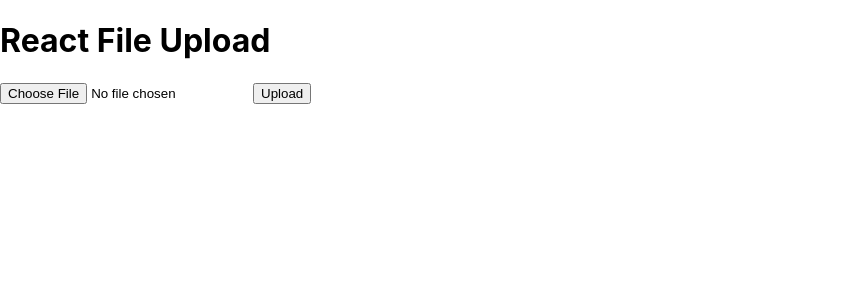
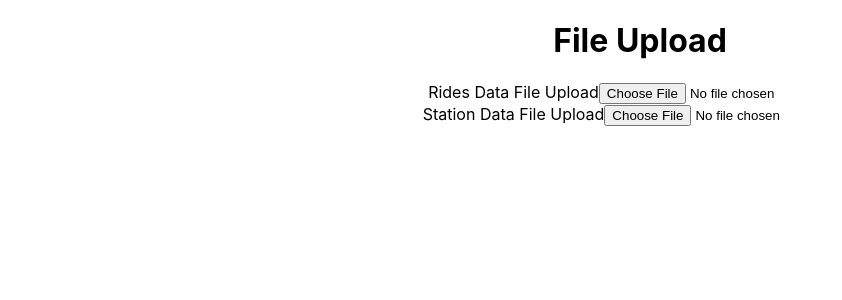
Before and after one commit to sunnytarawade/data_science_frontend, a React (Create React App) app: page / in a window 1280 px wide. Shown: the top 300 px of the page, without its empty margins (0-842 px from the left). Built offline with nearby package versions, Linux system fonts and the light colour scheme.

Commit message:
Made seperate file uploads for two files. Also seperated components in code

```diff
--- a/src/App.js
+++ b/src/App.js
@@ -1,17 +1,18 @@
 import React, { useState } from 'react';
-import CleanData from './components/CleanData';
-import FileUpload from './components/FileUpload';
+import CleanData from './components/CleanData/index';
+import FileUpload from './components/FileUpload/index';
 import { dataCleaningStatus } from './utils/constants';
+import './App.css';
 
 function App() {
 
-  const [uploadedFileDetails,setUploadedFileDetails] = useState(null);
-  const [dataCleaningDetails,setDataCleaningDetails] = useState({STATUS: dataCleaningStatus.NOT_STARTED});
+  const [uploadedDetails,setUploadedDetails] = useState(null);
+  const [dataCleaningDetails,setDataCleaningDetails] = useState({status: dataCleaningStatus.NOT_STARTED});
 
   return (
     <div className="App">
-        <FileUpload setUploadedFileDetails={setUploadedFileDetails}/>
-        <CleanData uploadedFileDetails={uploadedFileDetails} setDataCleaningDetails={setDataCleaningDetails} dataCleaningDetails={dataCleaningDetails}/>
+        <FileUpload setUploadedDetails={setUploadedDetails}/>
+        <CleanData uploadedDetails={uploadedDetails} setDataCleaningDetails={setDataCleaningDetails} dataCleaningDetails={dataCleaningDetails}/>
     </div>
   );
 }
--- a/src/components/CleanData.jsx
+++ b/src/components/CleanData/index.jsx
@@ -1,19 +1,23 @@
 import React from 'react';
 import axios from 'axios';
-import {dataCleaningStatus} from '../utils/constants';
+import {dataCleaningStatus} from '../../utils/constants';
 
-function CleanData({uploadedFileDetails,dataCleaningDetails,setDataCleaningDetails}) {
+function CleanData({uploadedDetails,dataCleaningDetails,setDataCleaningDetails}) {
 
 
 
     const handleStartDataCleaning = ()=>{
-        if(uploadedFileDetails.upload_id){
-            setTimeout(()=>{setDataCleaningDetails({STATUS: dataCleaningStatus.SUCCESS})},5000)
+        if(uploadedDetails.upload_id){
+            const url = `http://localhost:5000/clean_data/${uploadedDetails.upload_id}`;
+            axios.get(url).then(response => {
+                console.log(response)
+                setDataCleaningDetails({status: dataCleaningStatus.SUCCESS});
+            })
         }
     }
 
     const handleDownloadCleanedData = ()=>{
-        const url = `http://localhost:5000/download/${uploadedFileDetails.upload_id}`;
+        const url = `http://localhost:5000/download/${uploadedDetails.upload_id}`;
 
         axios.get(url, {
                 responseType: 'arraybuffer'
@@ -25,17 +29,17 @@ function CleanData({uploadedFileDetails,dataCleaningDetails,setDataCleaningDetai
                 );
                 const link = document.createElement('a');
                 link.href = window.URL.createObjectURL(blob);
-                link.download = `${uploadedFileDetails.upload_id}_cleaned.csv`;
+                link.download = `${uploadedDetails.upload_id}.zip`;
                 link.click();
             })
 
     }
 
-    return uploadedFileDetails ?  (
+    return uploadedDetails ?  (
         <div>
             <button onClick={handleStartDataCleaning}>Clean Data</button>
             {
-                dataCleaningDetails?.STATUS === dataCleaningStatus.SUCCESS && (
+                dataCleaningDetails?.status === dataCleaningStatus.SUCCESS && (
                     <button onClick={handleDownloadCleanedData}>Download Cleaned Data</button>
                 )
             }
--- a/src/components/FileUpload.jsx
+++ /dev/null
@@ -1,39 +0,0 @@
-import React, {useState} from 'react';
-import axios from 'axios';
-
-function FileUpload({setUploadedFileDetails}) {
-
-  const [file, setFile] = useState()
-
-  function handleChange(event) {
-    setFile(event.target.files[0])
-  }
-
-  function handleSubmit(event) {
-    event.preventDefault()
-    const url = 'http://localhost:5000/upload';
-    const formData = new FormData();
-    formData.append('file', file);
-    formData.append('fileName', file.name);
-    const config = {
-      headers: {
-        'content-type': 'multipart/form-data',
-      },
-    };
-    axios.post(url, formData, config).then((response) => {
-      console.log(response.data);
-      setUploadedFileDetails(response.data);
-    });
-
-  }
-
-  return (
-    <form onSubmit={handleSubmit}>
-        <h1>React File Upload</h1>
-        <input type="file" onChange={handleChange}/>
-        <button type="submit">Upload</button>
-    </form>
-  );
-}
-
-export default FileUpload;
--- /dev/null
+++ b/src/components/FileUpload/index.css
@@ -0,0 +1,3 @@
+.file-upload-label{
+    display: block;
+}
--- /dev/null
+++ b/src/components/FileUpload/index.jsx
@@ -0,0 +1,58 @@
+import React, {useState} from 'react';
+import axios from 'axios';
+import './index.css';
+
+function FileUpload({setUploadedDetails}) {
+
+  const [ridesDataFile, setRidesDataFile] = useState(null)
+  const [stationDataFile, setStationDataFile] = useState(null)
+
+  function handleChange(event,fileType) {
+    if(fileType === 'ridesDataFile')
+        setRidesDataFile(event.target.files[0])
+    else
+        setStationDataFile(event.target.files[0])
+  }
+
+  function handleSubmit(event) {
+    event.preventDefault()
+    const url = 'http://localhost:5000/upload';
+
+    const formData = new FormData();
+    formData.append('ridesDataFile', ridesDataFile);
+    formData.append('ridesDataFileName', ridesDataFile.name);
+    formData.append('stationDataFile', stationDataFile);
+    formData.append('stationDataFileName', stationDataFile.name);
+
+    const config = {
+      headers: {
+        'content-type': 'multipart/form-data',
+      },
+    };
+    axios.post(url, formData, config).then((response) => {
+      console.log(response.data);
+      setUploadedDetails(response.data);
+    });
+
+  }
+
+  return (
+    <form onSubmit={handleSubmit}>
+        <h1>File Upload</h1>
+
+        <label className="file-upload-label">
+            Rides Data File Upload
+            <input type="file" accept=".csv, application/vnd.openxmlformats-officedocument.spreadsheetml.sheet, application/vnd.ms-excel" onChange={(e)=>handleChange(e,'ridesDataFile')}/>
+        </label>
+
+        <label className="file-upload-label">
+            Station Data File Upload
+            <input type="file" accept=".csv, application/vnd.openxmlformats-officedocument.spreadsheetml.sheet, application/vnd.ms-excel" onChange={(e)=>handleChange(e,'stationDataFile')}/>
+        </label>
+
+        {ridesDataFile && stationDataFile && <button type="submit">Upload</button>}
+    </form>
+  );
+}
+
+export default FileUpload;
```
